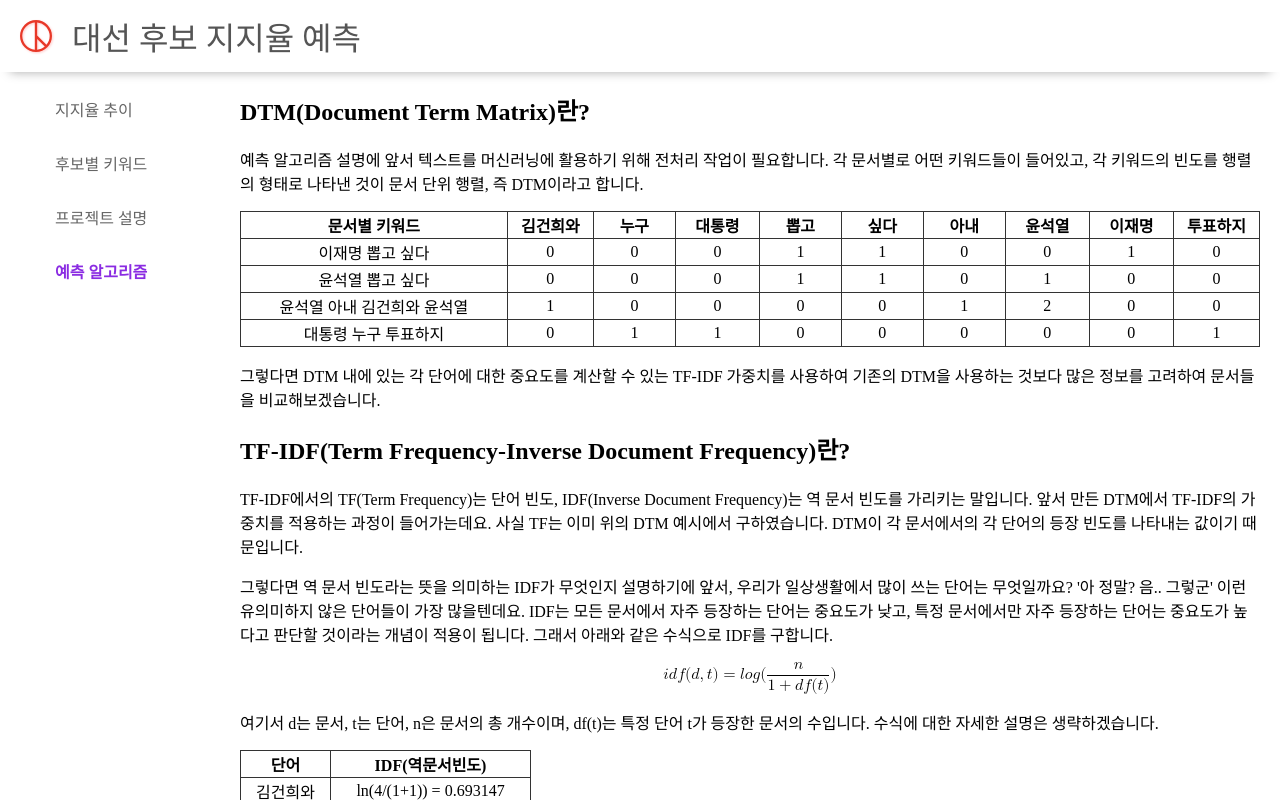
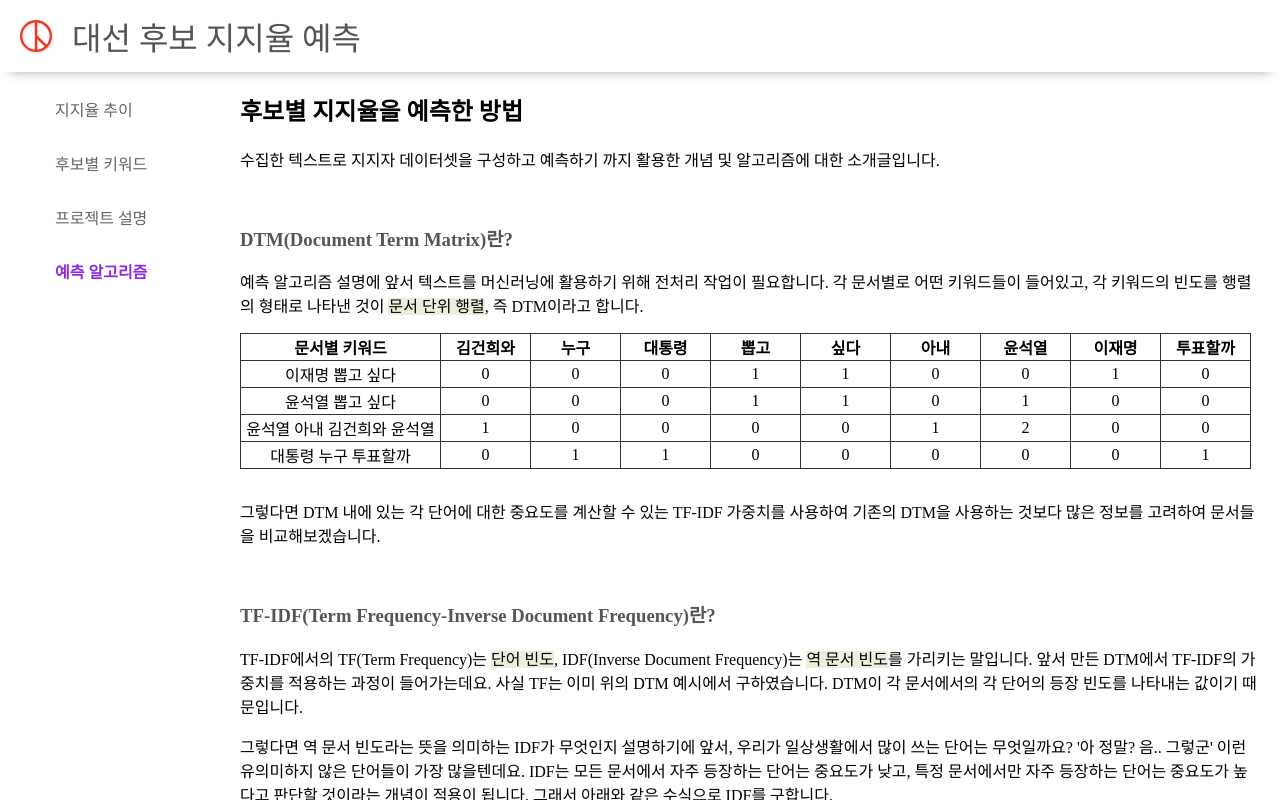
Before and after one commit to President2022/React-President2022, a React (Create React App) app: page /algorithm in a window 1280 px wide. Built offline with nearby package versions, Linux system fonts and the light colour scheme; a web font is replaced by a local one.

Commit message:
Add Naive Bayes Description

```diff
--- a/src/components/shared/Layout.module.css
+++ b/src/components/shared/Layout.module.css
@@ -28,6 +28,7 @@
   /* height: 100%; */
   margin-left: 240px;
   /* margin-top: 25px; */
+  overflow: hidden;
 }
 @media screen and (min-width: 280px) and (max-width: 505px) {
   .contents {
--- a/src/pages/About.js
+++ b/src/pages/About.js
@@ -6,7 +6,7 @@ function About() {
   return (
     <Layout activeMenu="about">
       <h2>빅데이터로 살펴본 대선후보 지지율은?</h2>
-      <h4>배경</h4>
+      <h3 style={{ color: "#555" }}>배경</h3>
       <p>여러분들은 여론조사 전화를 받아보신 적이 있으신가요? </p>
       <p>
         이 프로젝트를 진행하게 된 이유는 '과연 대부분의 사람들이 길고 긴
@@ -15,22 +15,19 @@ function About() {
         조사기관에 보다는
         <b> 유튜브나 뉴스 기사 댓글, SNS</b>와 같은 곳에서 표출하고는 합니다.
       </p>
-      <p>그중에서도 SNS로 살펴본 대선 후보들에 대한 민심은 어떨까요?</p>
-      <hr />
-      <h4>분석 방법</h4>
+      <p>
+        그중에서도 SNS로 살펴본 대선 후보들에 대한 민심은 어떤지 이번 프로젝트를
+        통해 살펴보았습니다.
+      </p>
+      <br />
+      <h3 style={{ color: "#555" }}>분석 방법</h3>
       <picture>
         <source
           srcSet={VerticalImage}
           width={"100%"}
-          // sizes={{ width: "100%", height: "auto" }}
           media="(max-width: 505px)"
         />
-        <img
-          src={HorizontalImage}
-          loading="lazy"
-          alt="프로젝트 설명 이미지"
-          // style={{ width: "100%", height: "auto" }}
-        />
+        <img src={HorizontalImage} loading="lazy" alt="프로젝트 설명 이미지" />
       </picture>
       <p>
         후보 이름을 언급한 트위터를 스크래핑하여 대선 후보 지지율을 알아보고자
--- a/src/pages/Algorithm.js
+++ b/src/pages/Algorithm.js
@@ -4,25 +4,34 @@ import "./Algorithm.module.css";
 function Algorithm() {
   return (
     <Layout activeMenu="algorithm">
-      <h2>DTM(Document Term Matrix)란? </h2>
+      <h2>후보별 지지율을 예측한 방법</h2>
+      <p>
+        수집한 텍스트로 지지자 데이터셋을 구성하고 예측하기 까지 활용한 개념 및
+        알고리즘에 대한 소개글입니다.
+      </p>
+      <br />
+      <h3 style={{ color: "#555" }}>DTM(Document Term Matrix)란? </h3>
       <p>
         예측 알고리즘 설명에 앞서 텍스트를 머신러닝에 활용하기 위해 전처리
         작업이 필요합니다. 각 문서별로 어떤 키워드들이 들어있고, 각 키워드의
-        빈도를 행렬의 형태로 나타낸 것이 문서 단위 행렬, 즉 DTM이라고 합니다.
+        빈도를 행렬의 형태로 나타낸 것이{" "}
+        <mark style={{ backgroundColor: "#eeeedd" }}>문서 단위 행렬</mark>, 즉
+        DTM이라고 합니다.
       </p>
+      <div style={{ width: "100%", height: "150px", overflowX: "auto" }}>
         <table border="1">
           <thead>
             <tr>
-            <th style={{ width: "300px" }}>문서별 키워드</th>
-            <th>김건희와</th>
-            <th>누구</th>
-            <th>대통령</th>
-            <th>뽑고</th>
-            <th>싶다</th>
-            <th>아내</th>
-            <th>윤석열</th>
-            <th>이재명</th>
-            <th>투표하지</th>
+              <th style={{ minWidth: "200px" }}>문서별 키워드</th>
+              <th style={{ minWidth: "60px" }}>김건희와</th>
+              <th style={{ minWidth: "60px" }}>누구</th>
+              <th style={{ minWidth: "60px" }}>대통령</th>
+              <th style={{ minWidth: "60px" }}>뽑고</th>
+              <th style={{ minWidth: "60px" }}>싶다</th>
+              <th style={{ minWidth: "60px" }}>아내</th>
+              <th style={{ minWidth: "60px" }}>윤석열</th>
+              <th style={{ minWidth: "60px" }}>이재명</th>
+              <th style={{ minWidth: "60px" }}>투표할까</th>
             </tr>
           </thead>
           <tbody>
@@ -63,7 +72,7 @@ function Algorithm() {
               <td>0</td>
             </tr>
             <tr>
-            <td>대통령 누구 투표하지</td>
+              <td>대통령 누구 투표할까</td>
               <td>0</td>
               <td>1</td>
               <td>1</td>
@@ -76,18 +85,24 @@ function Algorithm() {
             </tr>
           </tbody>
         </table>
+      </div>
       <p>
         그렇다면 DTM 내에 있는 각 단어에 대한 중요도를 계산할 수 있는 TF-IDF
         가중치를 사용하여 기존의 DTM을 사용하는 것보다 많은 정보를 고려하여
         문서들을 비교해보겠습니다.
       </p>
-      <h2>TF-IDF(Term Frequency-Inverse Document Frequency)란?</h2>
+      <br />
+      <h3 style={{ color: "#555" }}>
+        TF-IDF(Term Frequency-Inverse Document Frequency)란?
+      </h3>
       <p>
-        TF-IDF에서의 TF(Term Frequency)는 단어 빈도, IDF(Inverse Document
-        Frequency)는 역 문서 빈도를 가리키는 말입니다. 앞서 만든 DTM에서
-        TF-IDF의 가중치를 적용하는 과정이 들어가는데요. 사실 TF는 이미 위의 DTM
-        예시에서 구하였습니다. DTM이 각 문서에서의 각 단어의 등장 빈도를
-        나타내는 값이기 때문입니다.
+        TF-IDF에서의 TF(Term Frequency)는{" "}
+        <mark style={{ backgroundColor: "#eeeedd" }}>단어 빈도</mark>,
+        IDF(Inverse Document Frequency)는{" "}
+        <mark style={{ backgroundColor: "#eeeedd" }}>역 문서 빈도</mark>를
+        가리키는 말입니다. 앞서 만든 DTM에서 TF-IDF의 가중치를 적용하는 과정이
+        들어가는데요. 사실 TF는 이미 위의 DTM 예시에서 구하였습니다. DTM이 각
+        문서에서의 각 단어의 등장 빈도를 나타내는 값이기 때문입니다.
       </p>
       <p>
         그렇다면 역 문서 빈도라는 뜻을 의미하는 IDF가 무엇인지 설명하기에 앞서,
@@ -97,6 +112,7 @@ function Algorithm() {
         중요도가 높다고 판단할 것이라는 개념이 적용이 됩니다. 그래서 아래와 같은
         수식으로 IDF를 구합니다.
       </p>
+      <div>
         <math xmlns="http://www.w3.org/1998/Math/MathML" display="block">
           <mi>i</mi>
           <mi>d</mi>
@@ -111,8 +127,10 @@ function Algorithm() {
           <mi>o</mi>
           <mi>g</mi>
           <mo stretchy="false">(</mo>
-        <mfrac>
+          <mfrac lineThickNess="200%">
             <mi>n</mi>
+            <mo>/</mo>
+            <mo stretchy="false">(</mo>
             <mrow>
               <mn>1</mn>
               <mo>+</mo>
@@ -122,13 +140,16 @@ function Algorithm() {
               <mi>t</mi>
               <mo stretchy="false">)</mo>
             </mrow>
+            <mo stretchy="false">)</mo>
           </mfrac>
           <mo stretchy="false">)</mo>
         </math>
+      </div>
       <p>
         여기서 d는 문서, t는 단어, n은 문서의 총 개수이며, df(t)는 특정 단어 t가
         등장한 문서의 수입니다. 수식에 대한 자세한 설명은 생략하겠습니다.
       </p>
+      <div style={{ display: "flex", justifyContent: "center" }}>
         <table border="1">
           <thead>
             <tr>
@@ -170,20 +191,22 @@ function Algorithm() {
               <td>ln(4/(1+1)) = 0.693147</td>
             </tr>
             <tr>
-            <td>투표하지</td>
+              <td>투표할까</td>
               <td>ln(4/(1+1)) = 0.693147</td>
             </tr>
           </tbody>
         </table>
+      </div>
       <p>
         TF와 IDF를 모두 구했으니 이제 TF-IDF를 계산할 수 있습니다. 각 단어의
         TF는 DTM에서의 각 단어의 값과 같으므로, 앞서 사용한 DTM에서 단어 별로
         위의 IDF값을 곱해주면 TF-IDF 값을 얻을 수 있습니다.
       </p>
+      <div style={{ width: "100%", height: "150px", overflowX: "auto" }}>
         <table border="1">
           <thead>
             <tr>
-            <th style={{ width: "300px" }}>문서별 키워드</th>
+              <th style={{ minWidth: "200px" }}>문서별 키워드</th>
               <th>김건희와</th>
               <th>누구</th>
               <th>대통령</th>
@@ -192,7 +215,7 @@ function Algorithm() {
               <th>아내</th>
               <th>윤석열</th>
               <th>이재명</th>
-            <th>투표하지</th>
+              <th>투표할까</th>
             </tr>
           </thead>
           <tbody>
@@ -233,7 +256,7 @@ function Algorithm() {
               <td>0</td>
             </tr>
             <tr>
-            <td>대통령 누구 투표하지</td>
+              <td>대통령 누구 투표할까</td>
               <td>0</td>
               <td>0.693147</td>
               <td>0.693147</td>
@@ -246,11 +269,136 @@ function Algorithm() {
             </tr>
           </tbody>
         </table>
+      </div>
       <p>
         위와 같은 방법으로 디시인사이드에서 각 후보별 지지자 텍스트 데이터로
-        TF-IDF 행렬을 만들고 머신러닝 모델을 학습시킬 준비를 하였습니다.
+        TF-IDF 행렬을 만들고 머신러닝 모델을 학습시킬 준비를 마쳤습니다.
       </p>
-      <h2>Naive Bayes란?</h2>
+      <br />
+      <h3 style={{ color: "#555" }}>Naive Bayes란?</h3>
+      <p>
+        본격적으로 전처리한 데이터로 머신러닝을 시도하였습니다. 다양한 학습 방법
+        중 Naïve-Bayes를 사용하였는데 이는 스팸 메일 정리, 텍스트 분류, 감정
+        분석 등에 광범위하게 사용되는 지도학습 기법으로, 베이즈 추정(혹은
+        정리)에서 파생된 개념입니다. 여기서{" "}
+        <mark style={{ backgroundColor: "#eeeedd" }}>베이즈 추정</mark>시의
+        조건부 확률은 B 사건이 일어나는 경우에 A 사건이 일어날 확률(=P(A|B))로,
+        본 프로젝트에서는 '(B 사건) 특정 키워드가 등장하는 경우, ’(A 사건) 특정
+        후보를 지지할 확률' 정도로 생각해볼 수 있습니다.
+      </p>
+      <math xmlns="http://www.w3.org/1998/Math/MathML" display="block">
+        <mi>P</mi>
+        <mo stretchy="false">(</mo>
+        <mi>A</mi>
+        <mo data-mjx-texclass="ORD" stretchy="false">
+          |
+        </mo>
+        <mi>B</mi>
+        <mo stretchy="false">)</mo>
+        <mo>=</mo>
+        <mfrac>
+          <mrow>
+            <mi>P</mi>
+            <mo stretchy="false">(</mo>
+            <mi>B</mi>
+            <mo data-mjx-texclass="ORD" stretchy="false">
+              |
+            </mo>
+            <mi>A</mi>
+            <mo stretchy="false">)</mo>
+            <mi>P</mi>
+            <mo stretchy="false">(</mo>
+            <mi>A</mi>
+            <mo stretchy="false">)</mo>
+          </mrow>
+          <mo stretchy="false">/</mo>
+          <mrow>
+            <mi>P</mi>
+            <mo stretchy="false">(</mo>
+            <mi>B</mi>
+            <mo stretchy="false">)</mo>
+          </mrow>
+        </mfrac>
+      </math>
+      <p>
+        Naive Bayes 학습방법은 상기 베이즈 공식을 계산하기 위해 사전/후 확률을
+        계산하는 과정입니다. 앞선 DTM을 그대로 Naive Bayes 분류기에 사용할 수도
+        있겠지만, DTM 행렬 대신 TF-IDF 가중치를 적용한 TF-IDF 행렬을 입력으로
+        텍스트 분류를 수행하면, 성능의 개선을 얻을 수도 있습니다.
+        <i style={{ color: "#555" }}>
+          TF-IDF 행렬이 항상 DTM으로 수행했을 때보다 성능이 뛰어나지는 않습니다.
+        </i>
+      </p>
+      <div style={{ display: "flex", justifyContent: "center" }}>
+        <table border="1">
+          <thead>
+            <tr>
+              <th>train/test</th>
+              <th style={{ minWidth: "200px" }}>문서</th>
+              <th style={{ minWidth: "150px" }}>DTM 또는 TF-IDF</th>
+              <th>지지후보</th>
+              <th style={{ minWidth: "150px" }}>
+                Naive Bayes로 계산된 확률(예시)
+              </th>
+            </tr>
+          </thead>
+          <tbody>
+            <tr>
+              <td rowspan="4">train</td>
+              <td>이재명 뽑고 싶다</td>
+              <td>...</td>
+              <td>이재명</td>
+              <td>90%</td>
+            </tr>
+            <tr>
+              <td>윤석열 뽑고 싶다</td>
+              <td>...</td>
+              <td>윤석열</td>
+              <td>80%</td>
+            </tr>
+            <tr>
+              <td>윤석열 아내 김건희와 윤석열</td>
+              <td>...</td>
+              <td>이재명</td>
+              <td>40%</td>
+            </tr>
+            <tr>
+              <td>대통령 누구 투표할까</td>
+              <td>...</td>
+              <td>윤석열</td>
+              <td>60%</td>
+            </tr>
+            <tr>
+              <td rowspan="2">test</td>
+              <td>이재명 투표할까</td>
+              <td>...</td>
+              <td>이재명</td>
+              <td>55%</td>
+            </tr>
+            <tr>
+              <td>윤석열 투표할까</td>
+              <td>...</td>
+              <td>윤석열</td>
+              <td>55%</td>
+            </tr>
+          </tbody>
+        </table>
+      </div>
+      <p>
+        위와 같은 과정으로 test set을 머신러닝한 결과 두개의 문서 중 각각 1개씩
+        각 후보를 지지한다고 판단되었을 때 두 후보의 지지율이 각각 50% 대 50%로
+        계산하여 그래프로 나타내었습니다.
+      </p>
+      <br />
+      <p>
+        참고자료 |{" "}
+        <a
+          href="https://wikidocs.net/book/2155"
+          style={{ textDecoration: "none", color: "#2222ee" }}
+        >
+          딥 러닝을 이용한 자연어 처리 입문
+        </a>
+      </p>
     </Layout>
   );
 }
```
Also changed, not shown: src/asset/image/verticalAbout.PNG. Lines whose indentation alone changed are shown as unchanged.
